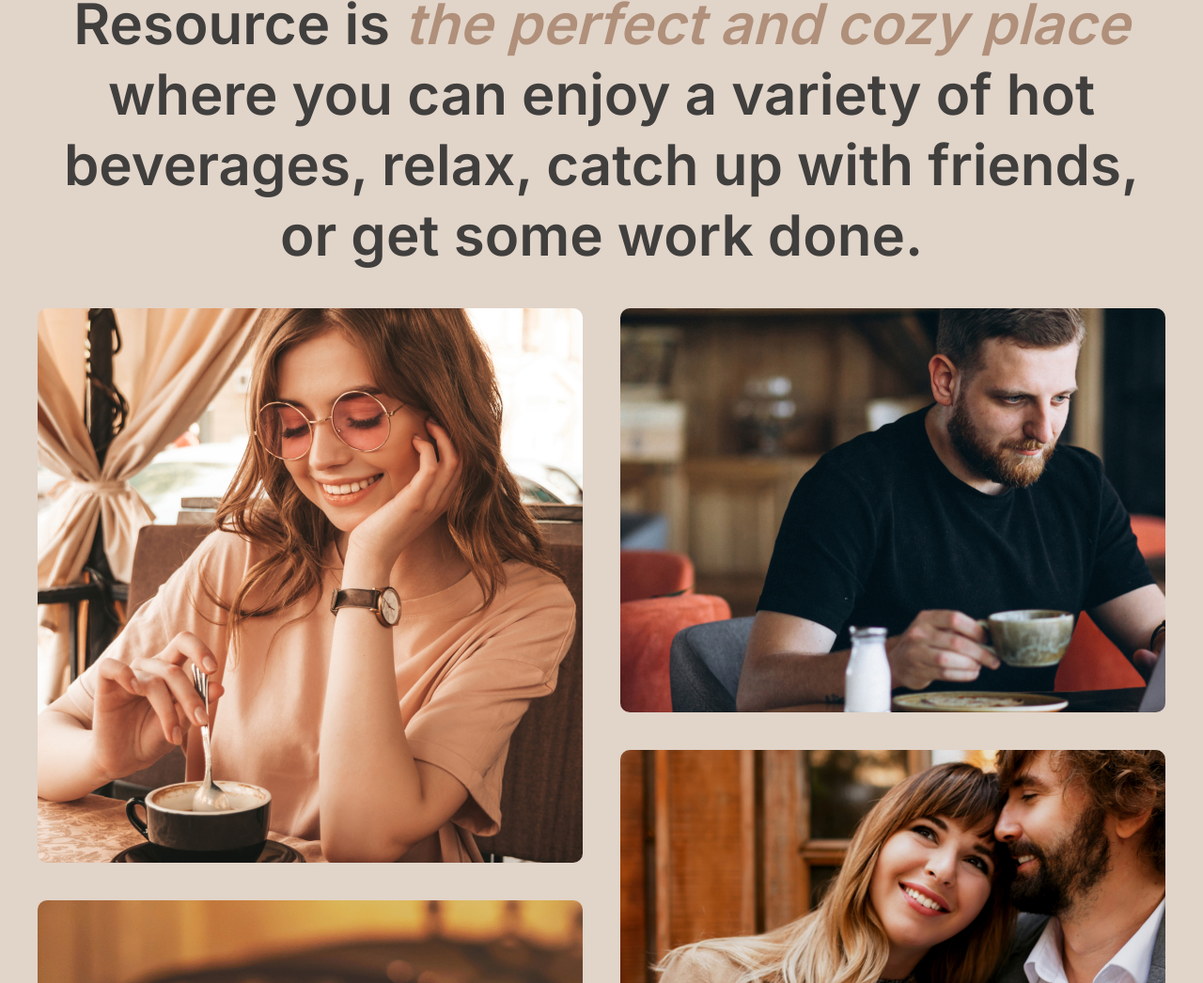
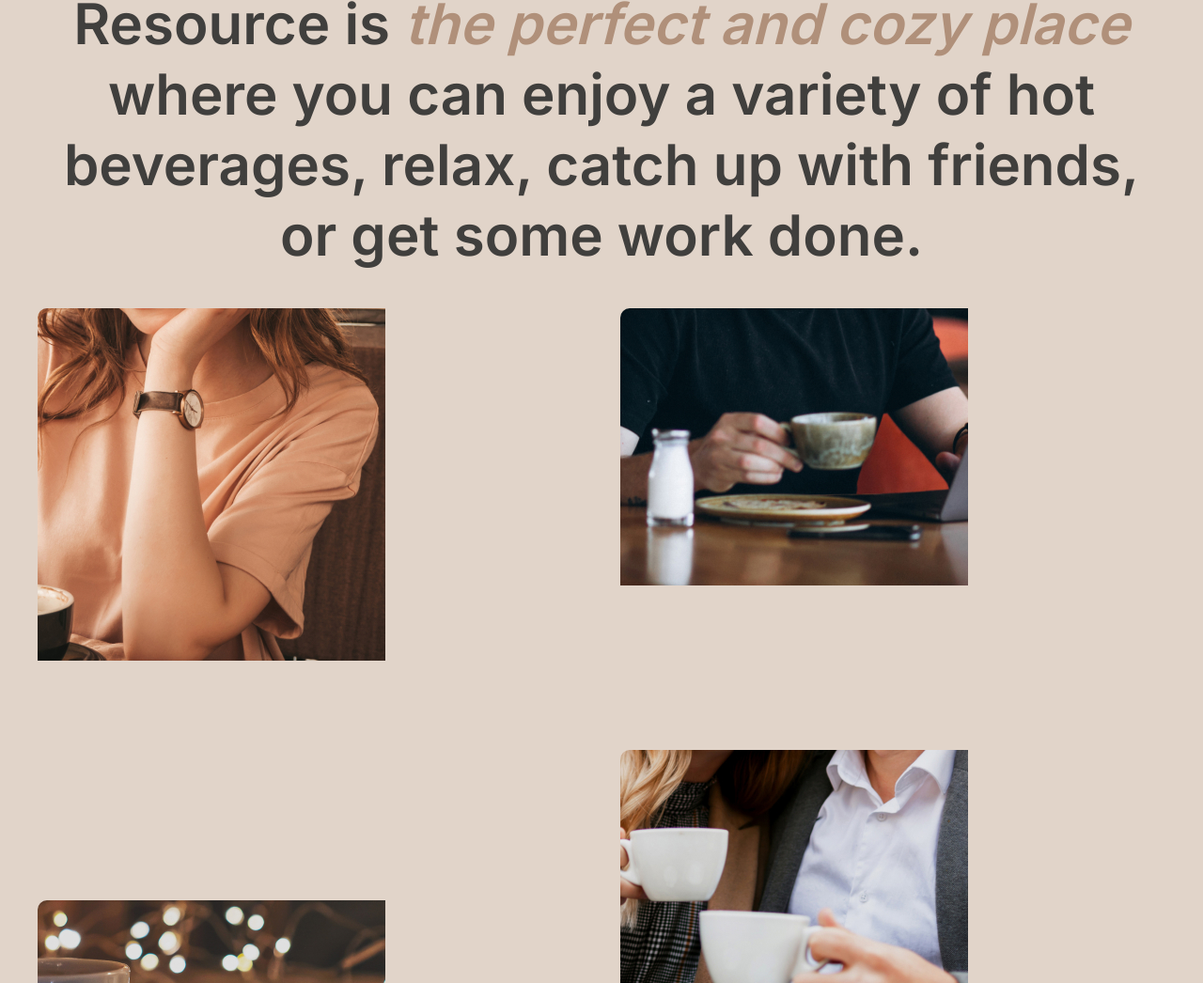
Before and after one commit to DmitryYarigin/coffe-house, a website built with webpack: page coffee-house/src/pages/home/index.html in a window 1280 px wide. Shown: the part 1754-2800 px from the top of the page at 94% size. Built offline with nearby package versions, Linux system fonts and the light colour scheme.

Commit message:
feat: finished layout maket

```diff
--- a/coffee-house/src/pages/home/index.html
+++ b/coffee-house/src/pages/home/index.html
@@ -104,16 +104,16 @@
         <p class="about__info">Resource is <span class="italic__span">the perfect and cozy place</span> where you can enjoy a variety of hot beverages, relax, catch up with friends, or get some work done.</p>
         <div class="about__pictures">
             <div class="about__picture-item about__item1">
-                <!-- <img class="about__img" src="../../assets/images/about-1.jpg" alt="about-1"> -->
+                <img class="about__img" src="../../assets/images/about-1.jpg" alt="about-1">
             </div>
             <div class="about__picture-item about__item2">
-                <!-- <img class="about__img" src="../../assets/images/about-2.jpg" alt="about-2"> -->
+                <img class="about__img" src="../../assets/images/about-2.jpg" alt="about-2">
             </div>
             <div class="about__picture-item about__item3">
-                <!-- <img class="about__img" src="../../assets/images/about-3.jpg" alt="about-3"> -->
+                <img class="about__img" src="../../assets/images/about-3.jpg" alt="about-3">
             </div>
             <div class="about__picture-item about__item4">
-                <!-- <img class="about__img" src="../../assets/images/about-4.jpg" alt="about-4"> -->
+                <img class="about__img" src="../../assets/images/about-4.jpg" alt="about-4">
             </div>
         </div>
     </section>
--- a/coffee-house/src/pages/home/style.scss
+++ b/coffee-house/src/pages/home/style.scss
@@ -319,6 +319,8 @@
   &__picture-item {
     // max-width: 100%;
     // align-self: stretch;
+    overflow: hidden;
+    position: relative;
     height: 590px;
     background-position: center;
     border-radius: 10px;
@@ -327,25 +329,25 @@
   // .about__item1
 
   &__item1 {
-    background-image: url("../../assets/images/about-1.jpg");
+    // background-image: url("../../assets/images/about-1.jpg");
   }
 
   // .about__item2
 
   &__item2 {
-    background-image: url("../../assets/images/about-2.jpg");
+    // background-image: url("../../assets/images/about-2.jpg");
     height: 430px;
   }
   // .about__item3
 
   &__item3 {
-    background-image: url("../../assets/images/about-3.jpg");
+    // background-image: url("../../assets/images/about-3.jpg");
     height: 430px;
   }
   // .about__item4
 
   &__item4 {
-    background-image: url("../../assets/images/about-4.jpg");
+    // background-image: url("../../assets/images/about-4.jpg");
     align-self: start;
     margin-top: -160px;
   }
@@ -353,7 +355,12 @@
   // .about__img
 
   &__img {
-    max-width: 100%;
+    width: 100%;
+    object-fit: none;
+    object-position: center;
+    position: absolute;
+        top: calc(50% - 500px);
+        left: calc(50% - 500px);
   }
 }
 
--- a/coffee-house/src/style/_main.scss
+++ b/coffee-house/src/style/_main.scss
@@ -26,15 +26,22 @@ a:hover, a:visited, a:link, a:active
 }
 
 .hover_element {
+    position: relative;
     display: block;
-    position: relative;
-    &:hover::after {
+
+    &::after {
         content: "";
         position: absolute;
-        left: 0;
+        left: 50%;
+        width: 0;
         bottom: 0;
+        transition: all 0.3s;
+        transform: translateX(-50%);
+    }
+    &:hover::after {
+
+        border: 1px solid;
         width: 100%;
-        border: 1px solid;
     }
 }
 
```
